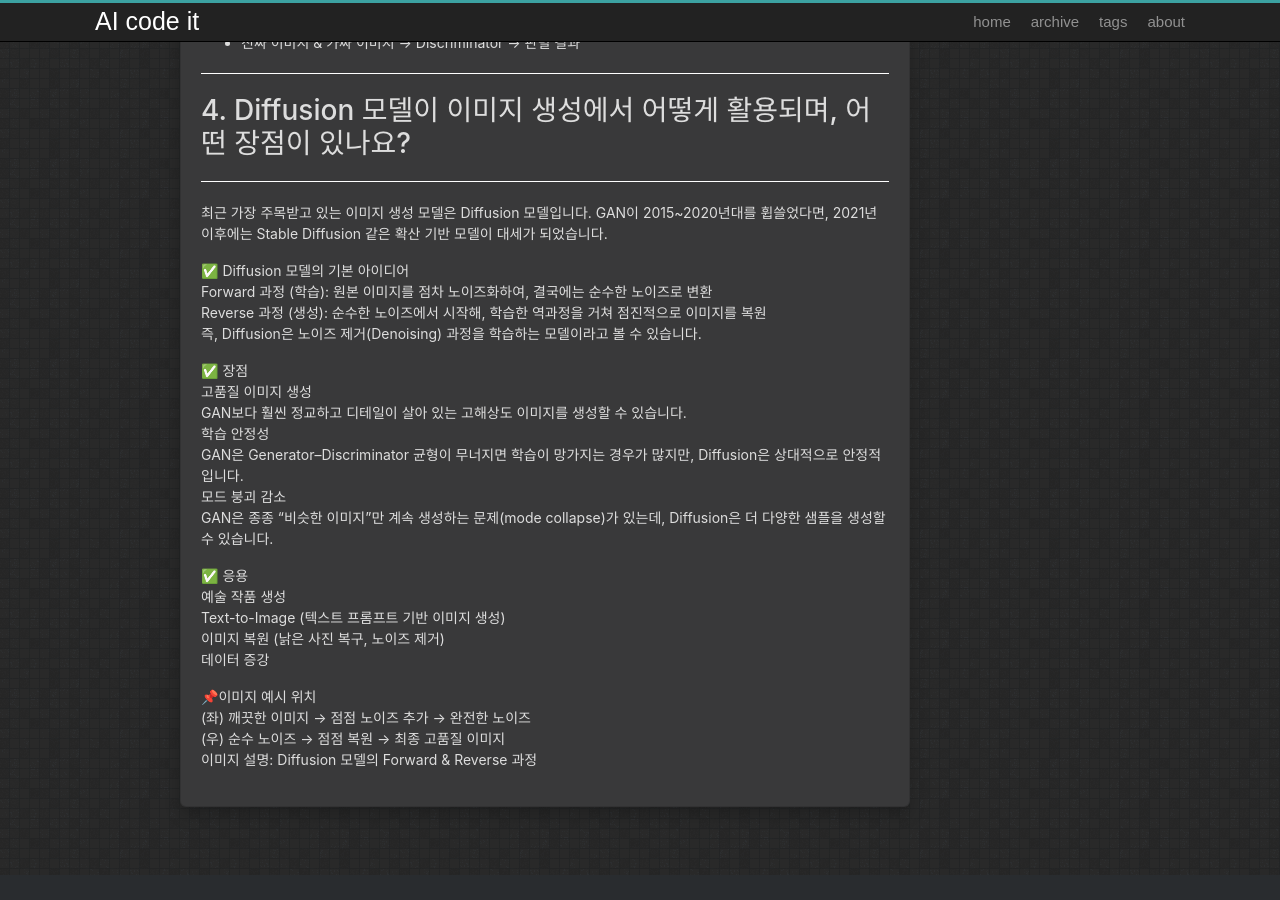
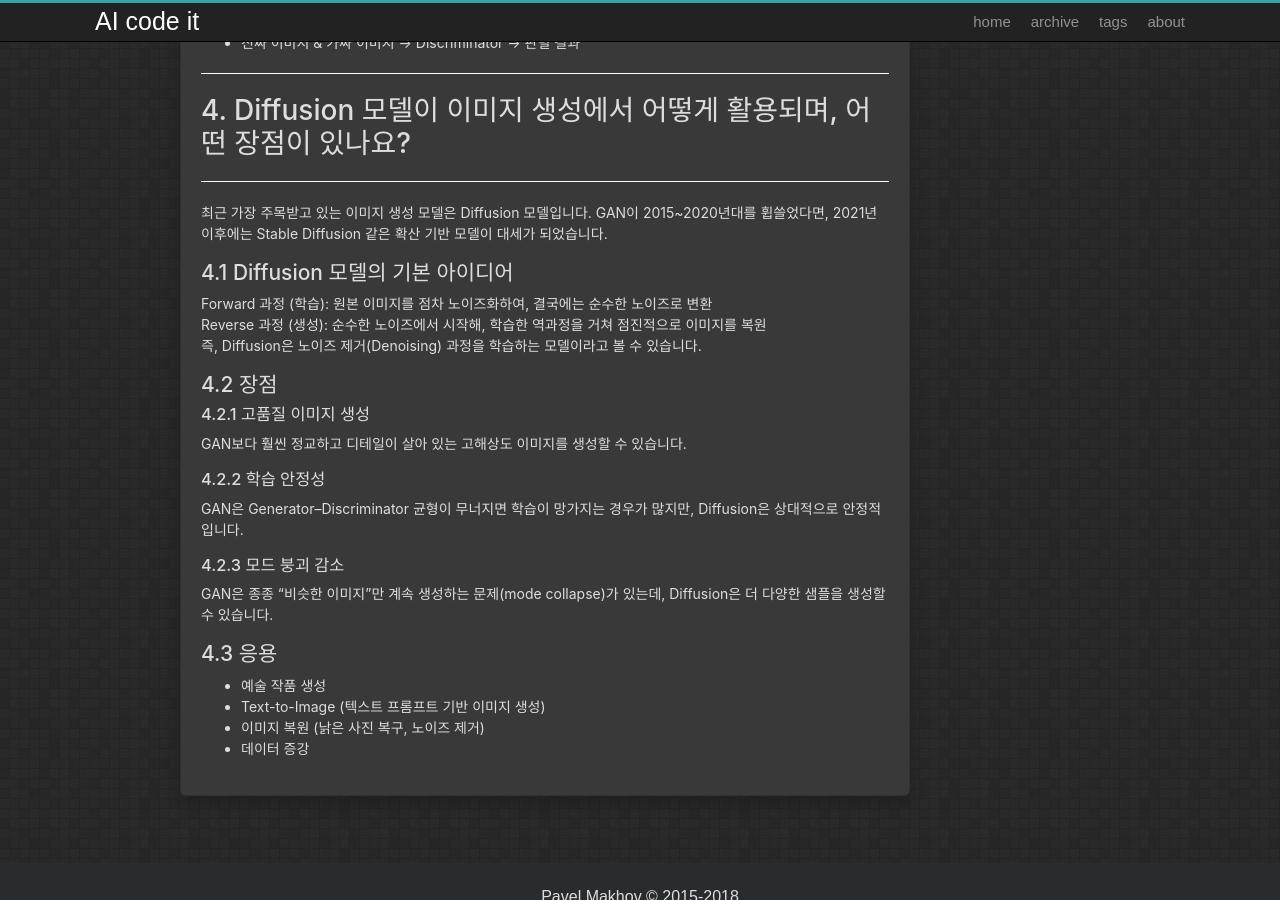
Before and after one commit to Lee-keonhee/AIcodeit, a Jekyll site: the page built from _posts/2025-09-05-weekly_9.md, in a window 1280 px wide and 900 px high, scrolled down 2782 px. Built offline with Jekyll 4.4.1, drawn with Linux system fonts in a browser that asks for light colours.

Commit message:
Update 2025-09-05-weekly_9.md

```diff
--- a/_posts/2025-09-05-weekly_9.md
+++ b/_posts/2025-09-05-weekly_9.md
@@ -105,26 +105,21 @@ GAN은 단순한 이미지 생성뿐만 아니라, 스타일 변환(예: Monet
 
 최근 가장 주목받고 있는 이미지 생성 모델은 Diffusion 모델입니다. GAN이 2015~2020년대를 휩쓸었다면, 2021년 이후에는 Stable Diffusion 같은 확산 기반 모델이 대세가 되었습니다.
 
-✅ Diffusion 모델의 기본 아이디어
+## 4.1 Diffusion 모델의 기본 아이디어
 Forward 과정 (학습): 원본 이미지를 점차 노이즈화하여, 결국에는 순수한 노이즈로 변환
 Reverse 과정 (생성): 순수한 노이즈에서 시작해, 학습한 역과정을 거쳐 점진적으로 이미지를 복원
 즉, Diffusion은 노이즈 제거(Denoising) 과정을 학습하는 모델이라고 볼 수 있습니다.
 
-✅ 장점
-고품질 이미지 생성
+## 4.2 장점
+### 4.2.1 고품질 이미지 생성
 GAN보다 훨씬 정교하고 디테일이 살아 있는 고해상도 이미지를 생성할 수 있습니다.
-학습 안정성
+### 4.2.2 학습 안정성
 GAN은 Generator–Discriminator 균형이 무너지면 학습이 망가지는 경우가 많지만, Diffusion은 상대적으로 안정적입니다.
-모드 붕괴 감소
+### 4.2.3 모드 붕괴 감소
 GAN은 종종 "비슷한 이미지"만 계속 생성하는 문제(mode collapse)가 있는데, Diffusion은 더 다양한 샘플을 생성할 수 있습니다.
 
-✅ 응용
-예술 작품 생성
-Text-to-Image (텍스트 프롬프트 기반 이미지 생성)
-이미지 복원 (낡은 사진 복구, 노이즈 제거)
-데이터 증강
-
-📌이미지 예시 위치
-(좌) 깨끗한 이미지 → 점점 노이즈 추가 → 완전한 노이즈
-(우) 순수 노이즈 → 점점 복원 → 최종 고품질 이미지
-이미지 설명: Diffusion 모델의 Forward & Reverse 과정
+## 4.3 응용
+- 예술 작품 생성
+- Text-to-Image (텍스트 프롬프트 기반 이미지 생성)
+- 이미지 복원 (낡은 사진 복구, 노이즈 제거)
+- 데이터 증강
```
